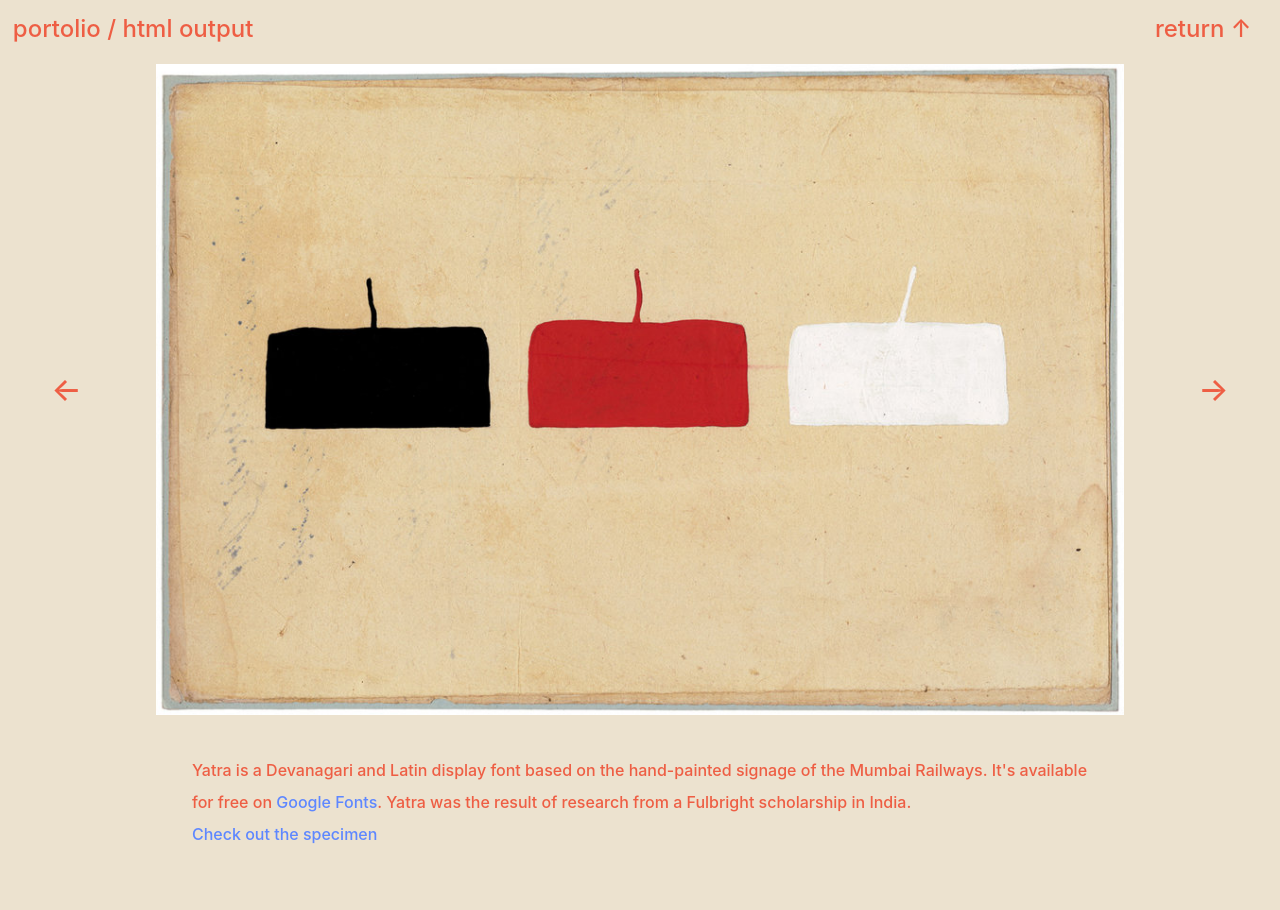
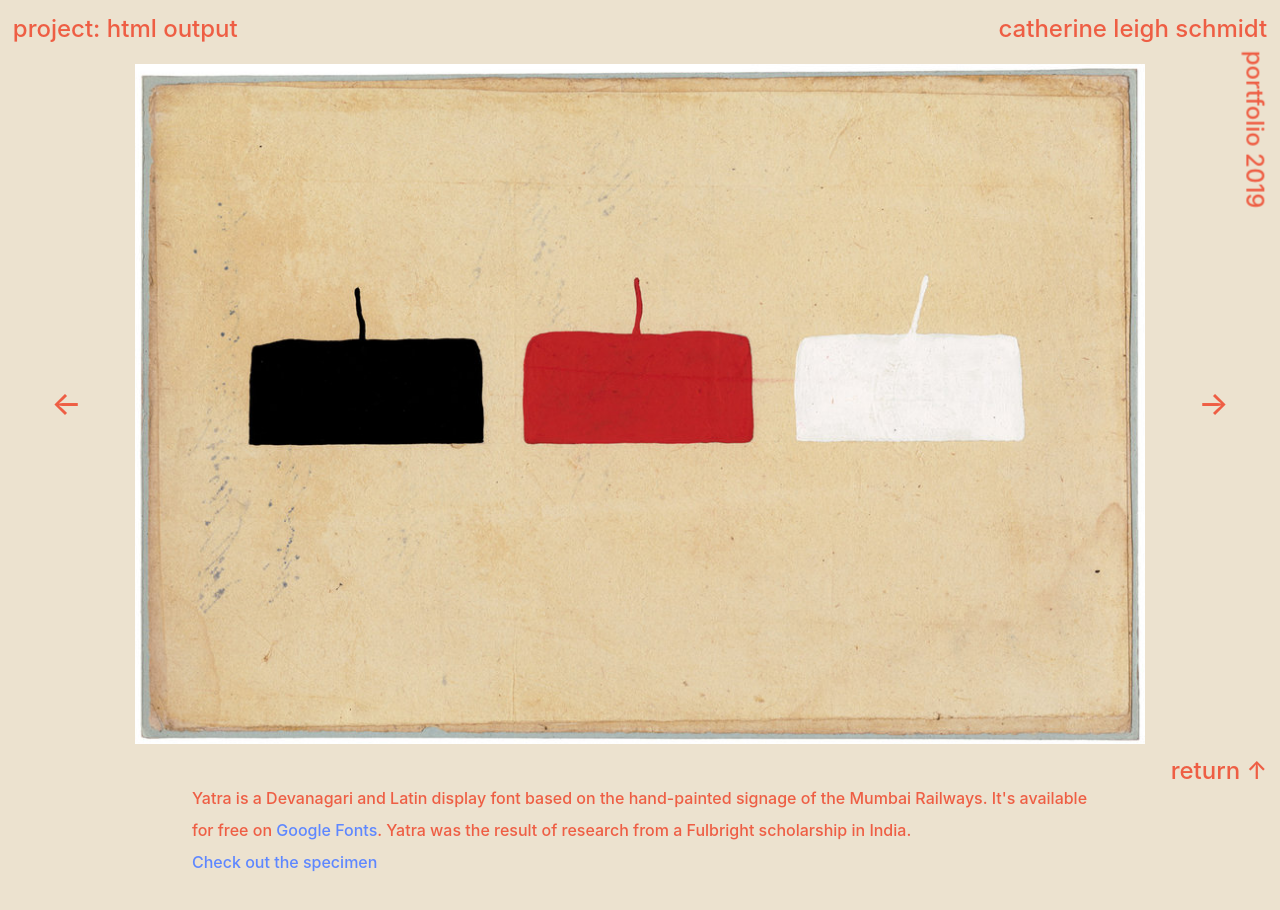
Before and after one commit to cathschmidt/portfolio, a plain HTML site: page sketch2/work/html-output/index.html in a window 1280 px wide. Drawn offline with nearby package versions, Linux system fonts and the light colour scheme.

Commit message:
mostly finished design

```diff
--- a/sketch2/page.css
+++ b/sketch2/page.css
@@ -39,13 +39,13 @@ h1.project-name {
 }
 
 .arrow {
-	width: 5%;
 /*	text-align: center;*/
 	padding: 4vw;
 	font-size: 2rem;
 } .arrow:hover {
 	cursor: pointer;
-	color: orange;
+	color: blue;
+	background-color: yellow;
 }
 
 .right-arrow {
--- a/sketch2/style.css
+++ b/sketch2/style.css
@@ -29,6 +29,7 @@ h1 {
 	right: 1vw;
 	text-align: right;
 	font-size: 1.5rem;
+	z-index: 100;
 }
 
 #pofo {
@@ -65,5 +66,20 @@ h1 {
 a {
 	color: #5e87ff;
 } a:hover {
-	color: yellow;
+	background-color: yellow;
+	color: blue;
 }
+
+.button{
+	position: fixed;
+	padding: 1vw;
+	bottom: 0vw;
+	right: 0vw;
+	text-align: right;
+	font-size: 1.5rem;
+	color: #ee5e44;
+} .button:hover {
+	cursor: pointer;
+	background-color: yellow;
+	color: blue;
+}
--- a/sketch2/work/html-output/index.html
+++ b/sketch2/work/html-output/index.html
@@ -3,19 +3,28 @@
 	<title>page test</title>
 	<link rel="stylesheet" href="../../style.css">
 	<link rel="stylesheet" href="../../page.css">
-		<script src="http://code.jquery.com/jquery-1.11.3.min.js"></script>
-	<script src="../../script.js"></script>
+		<!-- <script src="http://code.jquery.com/jquery-1.11.3.min.js"></script>
+	<script src="../../script.js"></script> -->
 
 </head>
 <body>
 
+<div id="title">catherine leigh schmidt</br>
+	<span id="pofo">portfolio 2019</span></div>
+
+		<a class="button" href="../../index.html"><h1>return ↑</h1></a>
+
+	<!-- <div id="info">info</div> -->
+
 	<div class="page-header">
 
-			<h1 class="project-name">portolio / html output</h1>
+			<h1 class="project-name">project: html output</h1>
 
-			<a class="back" href="../../index.html"><h1>return ↑</h1></a>
+			<!-- <a class="back" href="../../index.html"><h1>return ↑</h1></a> -->
 
 	</div>
+
+
 
 
 	<div class="page html-output">
@@ -25,7 +34,7 @@
 			<div class="arrow left-arrow">←</div>
 
 			<div class="pictures">
-	 			<img src="../../assets/tantra3.jpg">
+	 			<img src="../../assets/tantra3.jpg" style="display: inline;">
 	 			<img src="../../assets/Matsubara-Naoko-Tibetan-Monastery-A-742x1024.jpg">
 	 			<img src="../../assets/yatra-tha.png">
 	 		</div>
```
Also changed, not shown: sketch2/index.html (+4 -4 lines).
